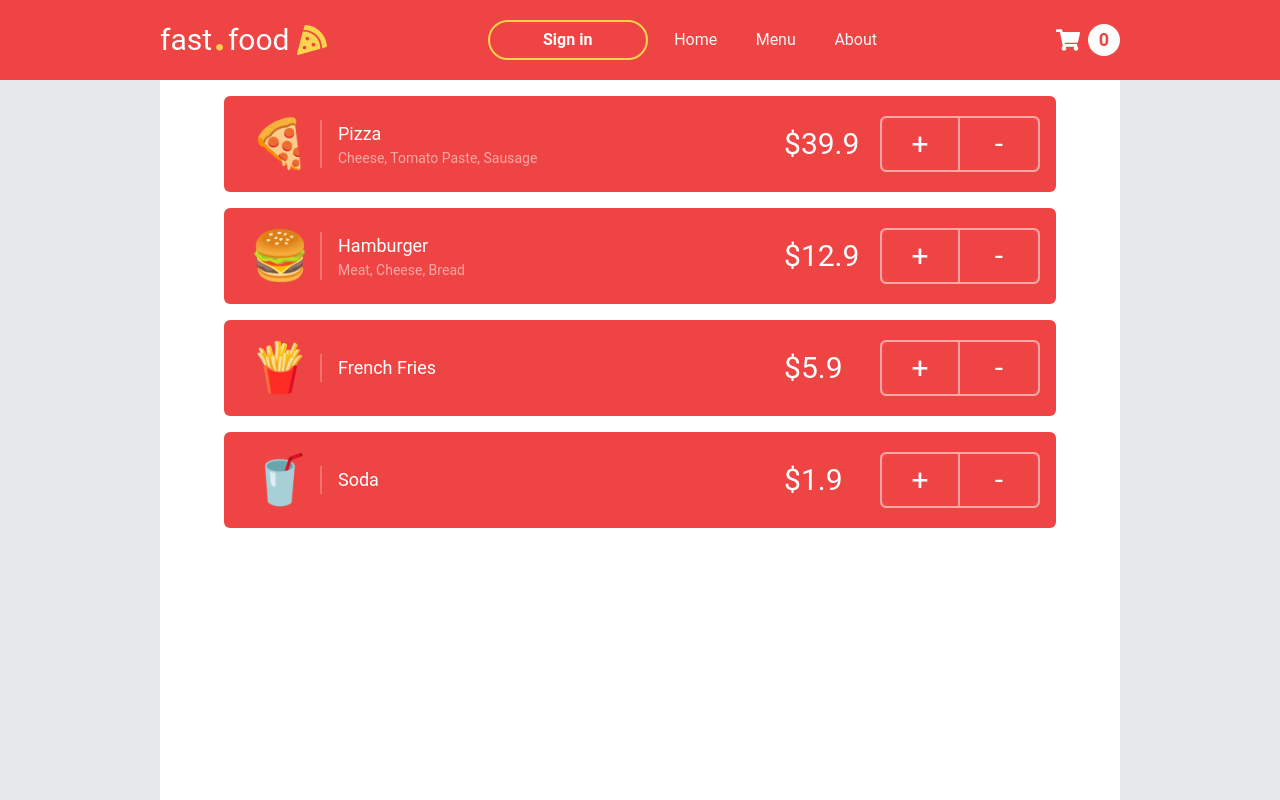
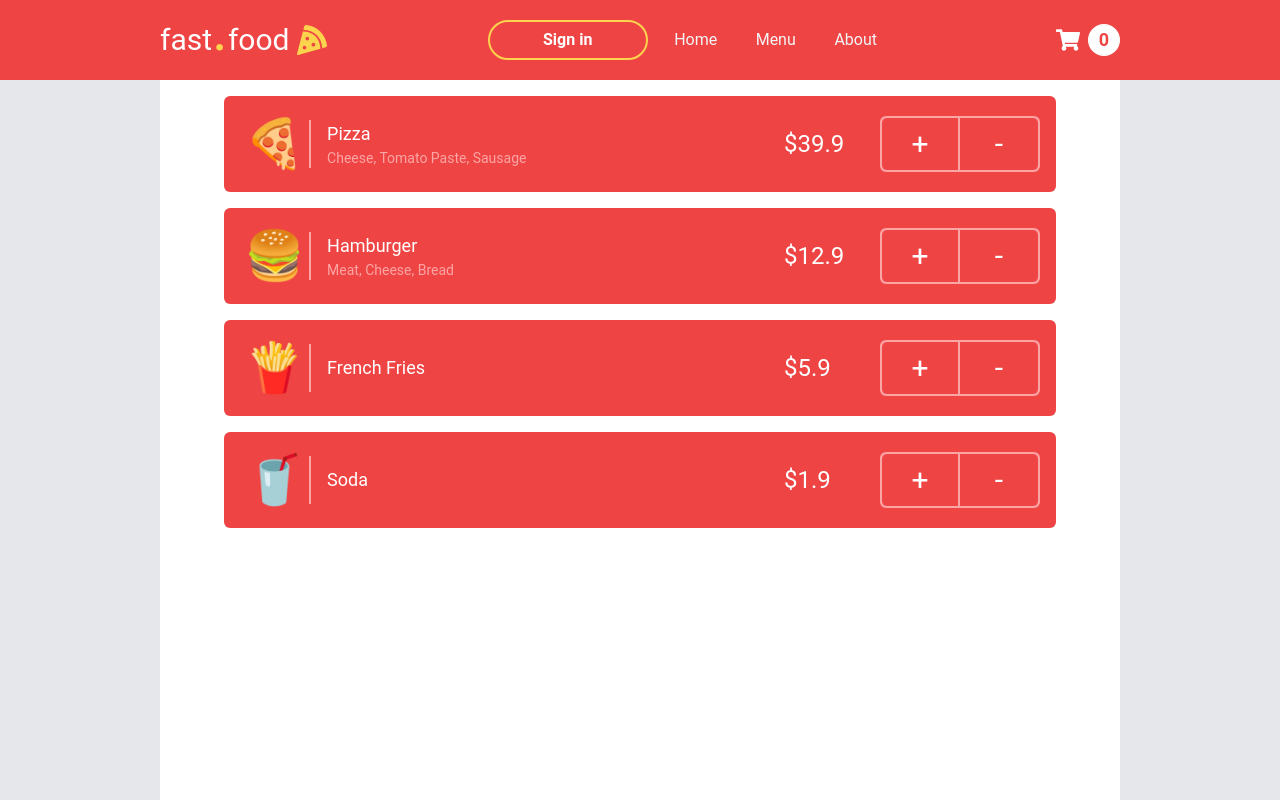
Before and after one commit to palenquer/emoji.food, a Next.js app: page /menu in a window 1280 px wide. Built offline with nearby package versions, Linux system fonts and the light colour scheme.

Commit message:
menu layout fixes

```diff
--- a/src/pages/menu.tsx
+++ b/src/pages/menu.tsx
@@ -41,21 +41,22 @@ export default function Menu() {
                   key={item.id}
                   className="h-60 md:h-24 w-full bg-red-500 rounded-md text-white p-4 flex flex-col md:flex-row items-center justify-between"
                 >
-                  <div className="flex flex-col md:flex-row items-center justify-center w-auto mb-4 md:mb-0">
-                    <div className="w-20 h-20 md:h-full flex items-center justify-center">
+                  <div className="flex flex-col md:flex-row items-center justify-center w-full mb-4 md:mb-0">
+                    <div className="md:w-20 h-20 md:h-full flex items-center justify-center md:border-r-2 border-b-2 border-red-300 md:border-b-0 w-full mb-2 md:mb-0">
                       <h1 className="text-5xl">{item.icon}</h1>
                     </div>
 
-                    <div className="md:border-l-2 border-red-400 md:pl-4">
+                    <div className="md:pl-4 flex justify-between w-full md:items-center">
+                      <div>
                         <h1 className="text-lg">{item.name}</h1>
                         <h3 className="text-red-300 text-sm">
                           {item.ingredients}
                         </h3>
                       </div>
+
+                      <h1 className="md:w-24">${item.price}</h1>
                     </div>
-
-                  <div className="flex items-center gap-4">
-                    <h1 className="text-3xl w-20">${item.price}</h1>
+                  </div>
 
                   <div className="w-40 bg-red-400 h-14 rounded-md flex justify-between items-center border-2 border-red-300">
                     <button
@@ -65,11 +66,14 @@ export default function Menu() {
                       +
                     </button>
 
-                      <button className="h-full w-20 bg-red-500 rounded-r-md text-3xl hover:bg-red-400"
-                      onClick={() => toast.warning(item.name + " removed from cart")}>
+                    <button
+                      className="h-full w-20 bg-red-500 rounded-r-md text-3xl hover:bg-red-400"
+                      onClick={() =>
+                        toast.warning(item.name + " removed from cart")
+                      }
+                    >
                       -
                     </button>
-                    </div>
                   </div>
                 </div>
               );
```
Lines whose indentation alone changed are shown as unchanged.
